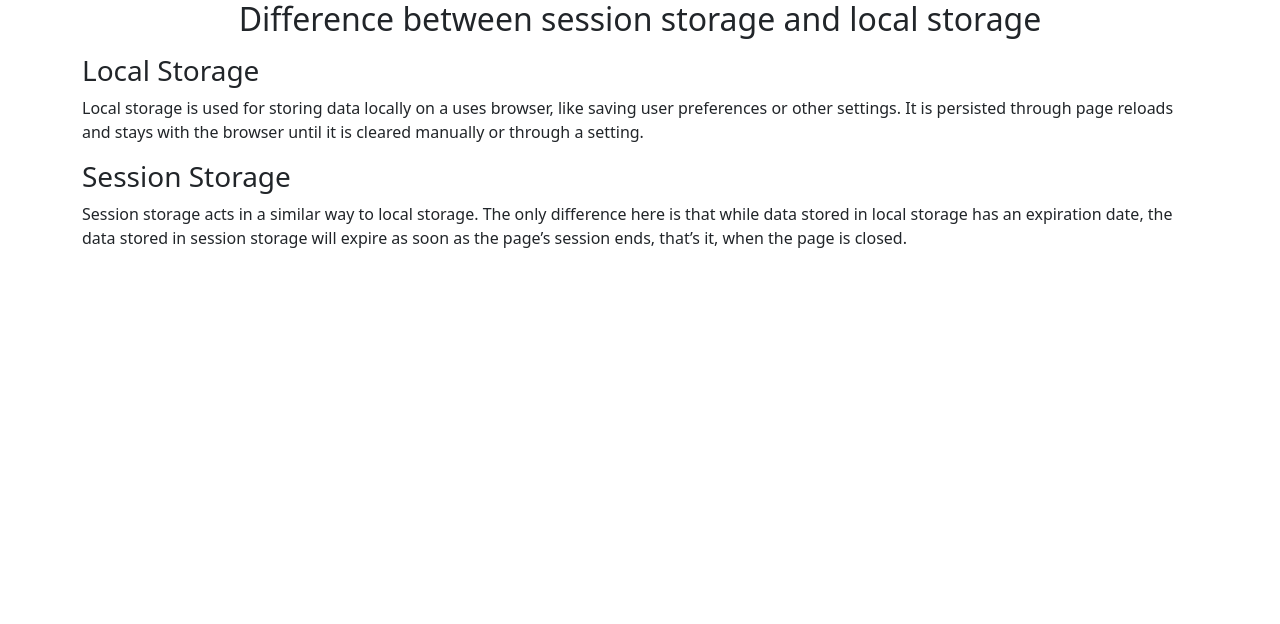
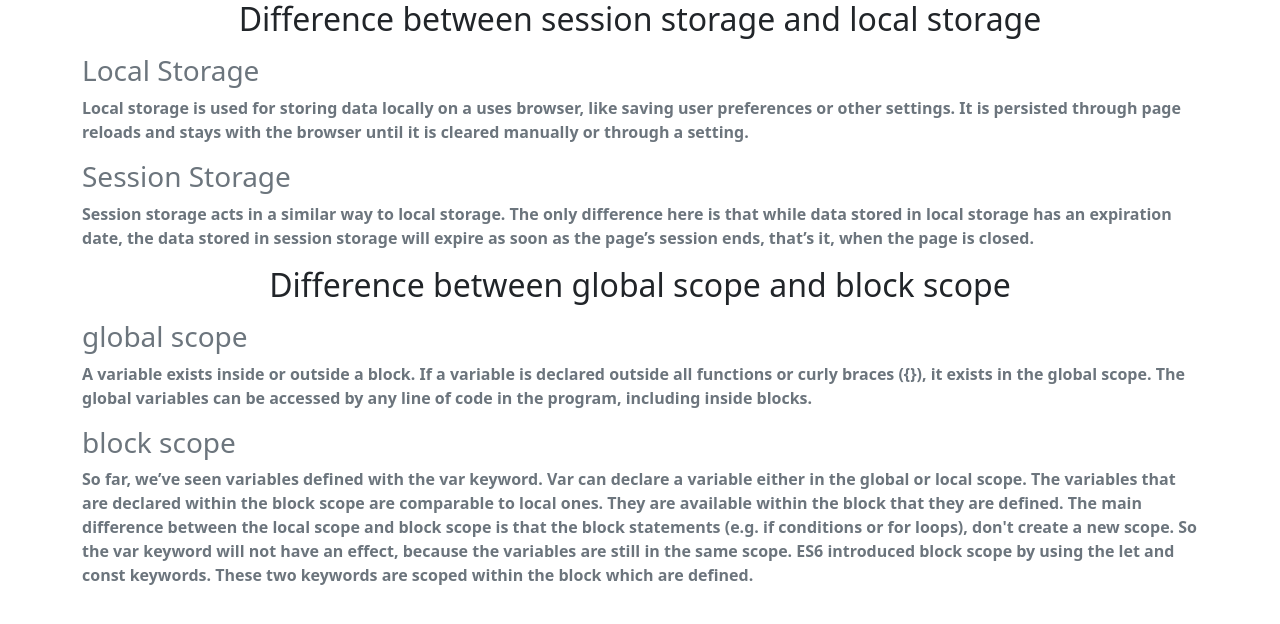
Before and after one commit to omarfarukgalib/monster-debug-repo, a plain HTML site: page blog.html in a window 1280 px wide. Drawn offline with nearby package versions, Linux system fonts and the light colour scheme.

Commit message:
global scope and block scope blog are added

```diff
--- a/blog.html
+++ b/blog.html
@@ -13,11 +13,26 @@
         <div>
             <h2 class="text-center">Difference between session storage and local storage</h2>
             <p>
-                <h3 class="container">Local Storage</h3>
-<p class="container">Local storage is used for storing data locally on a uses browser, like saving user preferences or other settings. It is persisted through page reloads and stays with the browser until it is cleared manually or through a setting.</p>
+                <h3 class="container text-muted">Local Storage</h3>
+<p class="container fw-bold text-muted">Local storage is used for storing data locally on a uses browser, like saving user preferences or other settings. It is persisted through page reloads and stays with the browser until it is cleared manually or through a setting.</p>
 
-<h3 class="container">Session Storage</h3>
-<p class="container">Session storage acts in a similar way to local storage. The only difference here is that while data stored in local storage has an expiration date, the data stored in session storage will expire as soon as the page’s session ends, that’s it, when the page is closed.</p>
+<h3 class="container text-muted">Session Storage</h3>
+<p class="container fw-bold text-muted">Session storage acts in a similar way to local storage. The only difference here is that while data stored in local storage has an expiration date, the data stored in session storage will expire as soon as the page’s session ends, that’s it, when the page is closed.</p>
+            </p>
+        </div>
+        <div>
+            <h2 class="text-center">Difference between global scope and block scope</h2>
+            <p>
+                <h3 class="container text-muted">global scope</h3>
+<p class="container fw-bold text-muted">A variable exists inside or outside a block. If a variable is declared outside all functions or curly braces ({}), it exists in the global scope. The global variables can be accessed by any line of code in the program, including inside blocks.</p>
+
+<h3 class="container text-muted">block scope</h3>
+<p class="container fw-bold text-muted">
+    So far, we’ve seen variables defined with the var keyword. Var can declare a variable either in the global or local scope. The variables that are declared within the block scope are comparable to local ones. They are available within the block that they are defined.
+
+The main difference between the local scope and block scope is that the block statements (e.g. if conditions or for loops), don't create a new scope. So the var keyword will not have an effect, because the variables are still in the same scope.
+ES6 introduced block scope by using the let and const keywords. These two keywords are scoped within the block which are defined.
+</p>
             </p>
         </div>
     </section>
```
